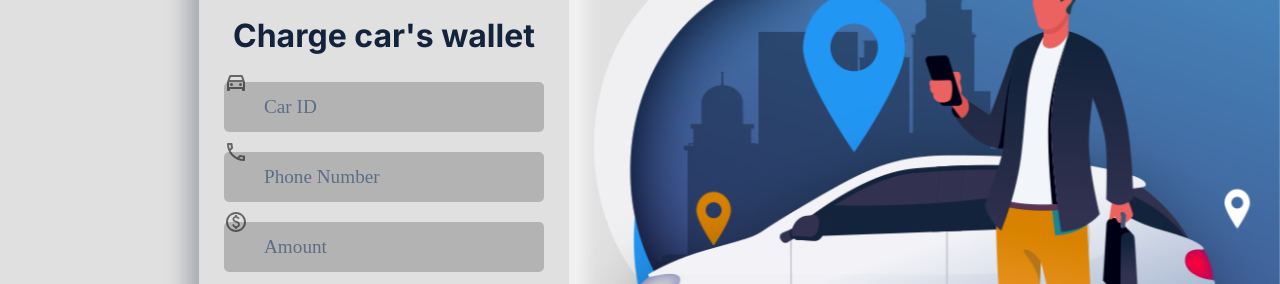
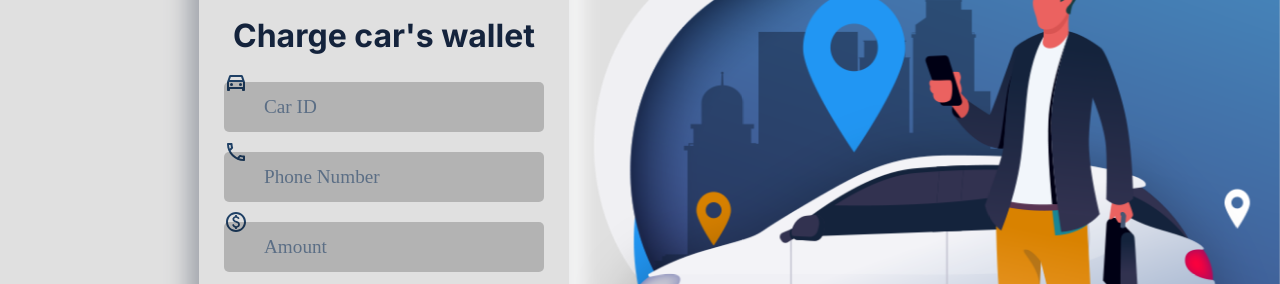
Before and after one commit to raghad-ns/smart-parking-ui, a React (Create React App) app: page /charge-wallet in a window 1280 px wide. Shown: the part 221-505 px from the top of the page. Built offline with nearby package versions, Linux system fonts and the light colour scheme.

Commit message:
style fixes

```diff
--- a/src/Pages/Charge-Recharge/charge-recharge.tsx
+++ b/src/Pages/Charge-Recharge/charge-recharge.tsx
@@ -37,7 +37,7 @@ const Charge = () => {
         <div className="input-group">
           <span>
             <InputAdornment position="start">
-              <DirectionsCarFilledOutlined className="symbols" />
+              <DirectionsCarFilledOutlined className="symbols wallet-icon" />
             </InputAdornment>
           </span>
           <input
@@ -51,7 +51,7 @@ const Charge = () => {
         <div className="input-group">
           <span>
             <InputAdornment position="start">
-              <LocalPhoneOutlined className="symbols" />
+              <LocalPhoneOutlined className="symbols wallet-icon" />
             </InputAdornment>
           </span>
           <input
@@ -65,7 +65,7 @@ const Charge = () => {
         <div className="input-group">
           <span>
             <InputAdornment position="start">
-              <PaidOutlined className="symbols" />
+              <PaidOutlined className="symbols wallet-icon" />
             </InputAdornment>
           </span>
           <input
--- a/src/Pages/Charge-Recharge/charge.scss
+++ b/src/Pages/Charge-Recharge/charge.scss
@@ -69,3 +69,7 @@ input[type="password"]:not(:placeholder-shown)
 .symbols{
   left: 85%;
 }
+.symbols.wallet-icon{
+  color: #1f4065;
+
+}
--- a/src/Pages/Login/login.scss
+++ b/src/Pages/Login/login.scss
@@ -128,3 +128,7 @@
     background-color: #1f4065;
     width: 550px;
   }
+  .input-login.password-input{
+    background-color: #1f4065;
+    width: 280px;
+  }
--- a/src/Pages/Login/login.tsx
+++ b/src/Pages/Login/login.tsx
@@ -58,7 +58,7 @@ const Login = () => {
               <input
                 type="password"
                 id="password"
-                className="input-login"
+                className="input-login password-input"
                 value={password.value}
                 onChange={(e) => password.setState(e.target.value)}
                 placeholder="Password"
@@ -93,7 +93,7 @@ const Login = () => {
               <input
                 type="password"
                 id="password"
-                className="input-login"
+                className="input-login password-input"
                 value={password.value}
                 onChange={(e) => password.setState(e.target.value)}
                 placeholder="Password"
```
